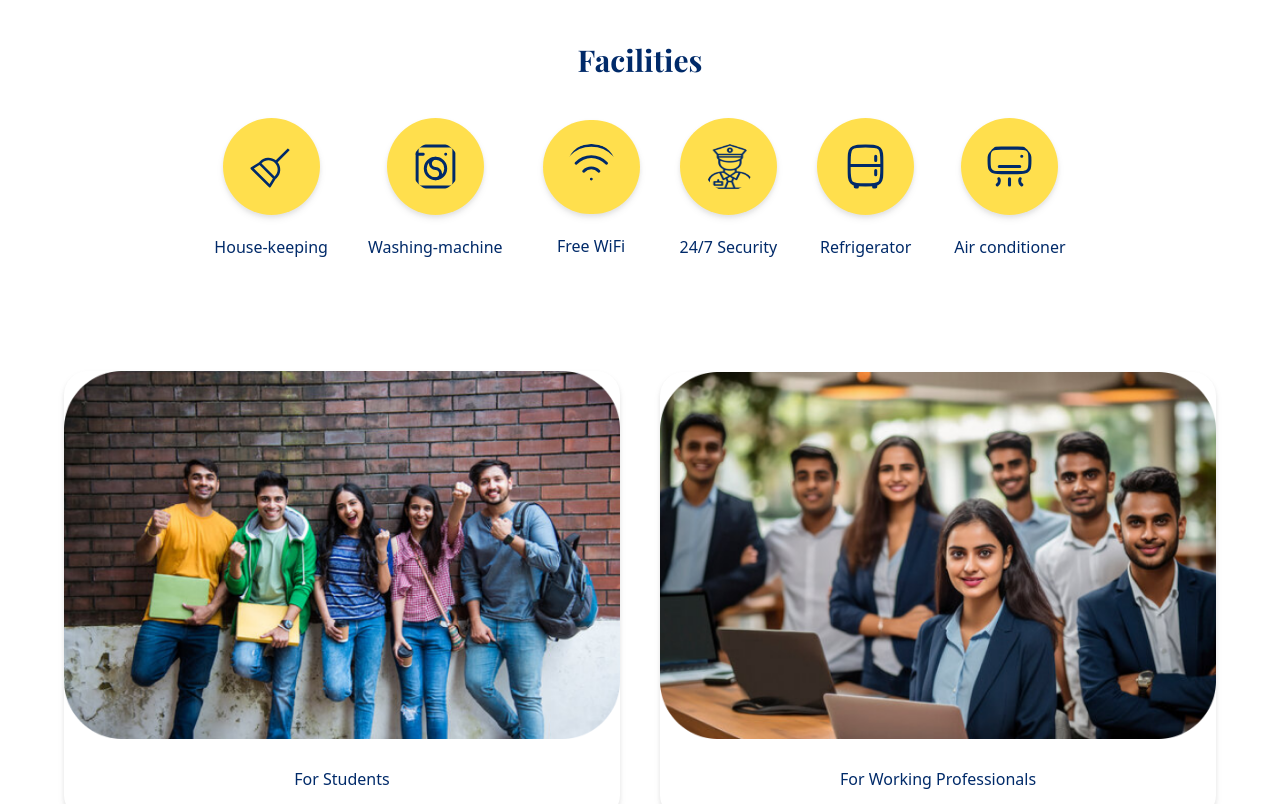
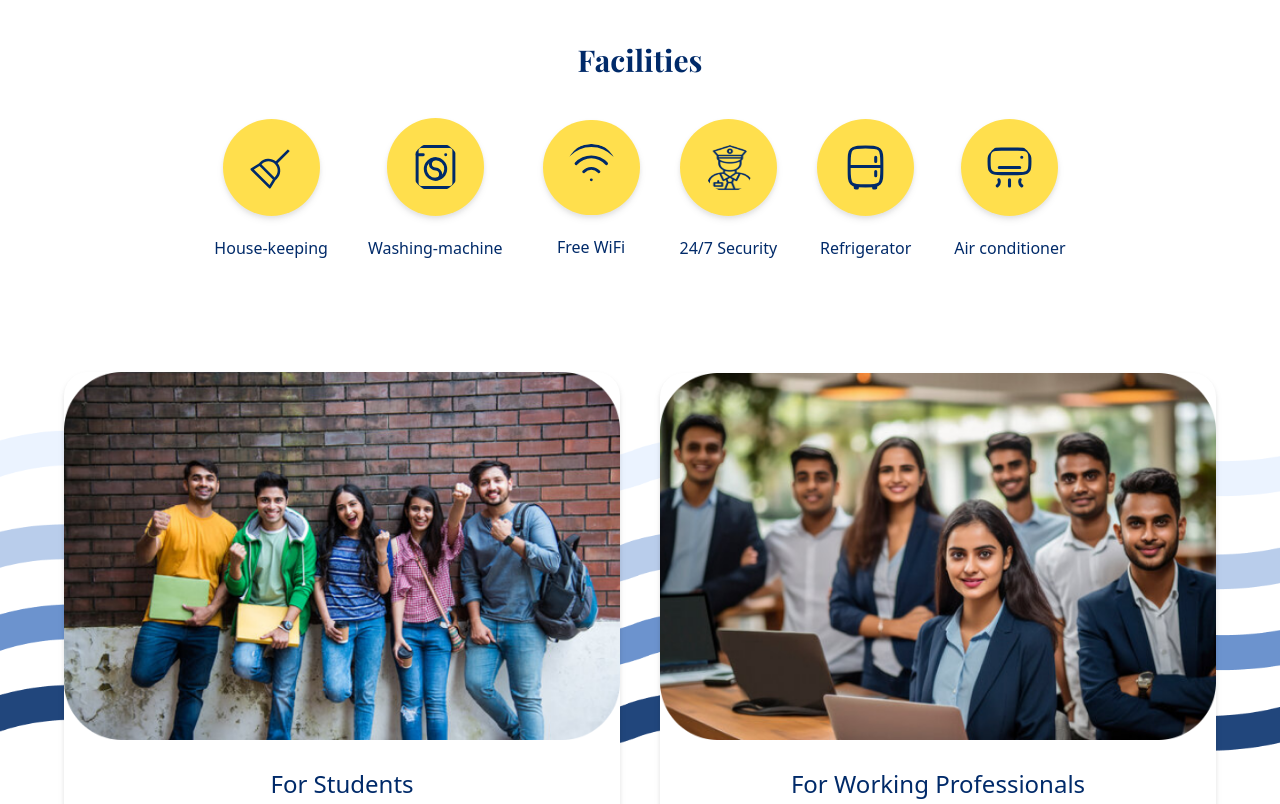
Before and after one commit to vedantnaik1008/influcon-digitals-assignment-vedant-naik, a React (Vite) app: page / in a window 1280 px wide. Shown: the part 960-1764 px from the top of the page. Built offline with nearby package versions, Linux system fonts and the light colour scheme; a web font is replaced by a local one.

Commit message:
adjusted few things like fonts and image size

```diff
--- a/src/components/Facilities.jsx
+++ b/src/components/Facilities.jsx
@@ -4,11 +4,17 @@ import lYellow from '../../public/image/LYellow.png';
 import yellowBg from '../../public/image/yellowBg.png';
 import gallery from '../../public/image/gallery.png';
 import lBlue from '../../public/image/lBlue.png';
+import blue_wave from '../../public/image/blue-waves.png';
 import workingProfessionals from '../../public/image/workingProfessionals.png';
 
 const Facilities = () => {
     return (
-        <section className='py-20'>
+        <section className='py-20  md:relative'>
+            <img
+                src={blue_wave}
+                alt='blue-waves'
+                className='hidden md:block md:absolute md:top-[40%] mdd:top-[32%] xxl:top-[29%]  md:left-0 md:z-10'
+            />
             <div className='w-[90%] mx-auto'>
                 <h2 className='text-[#002a69] text-center font-playfair font-bold text-3xl py-10'>
                     Facilities
@@ -24,7 +30,7 @@ const Facilities = () => {
                                 width={item.w}
                                 loading='lazy'
                                 alt={item.title}
-                                className='bg-[#FFDF4D] rounded-full mb-5 drop-shadow-md p-6 object-cover'
+                                className='bg-[#FFDF4D] rounded-full mb-5 drop-shadow-md p-6'
                             />
                             <h3 className='text-[#002a69] text-center'>
                                 {item.title}
@@ -33,25 +39,25 @@ const Facilities = () => {
                     ))}
                 </div>
                 <div className='py-28 flex flex-col justify-center items-center gap-10 md:flex-row md:justify-between'>
-                    <div className='bg-white drop-shadow-md rounded-3xl'>
+                    <div className='bg-white drop-shadow-md rounded-3xl md:relative md:z-20'>
                         <img
                             src={Students}
                             alt='students'
                             width={600}
                             height={600}
                         />
-                        <h3 className='py-7 text-center text-[#002a69] font-medium'>
+                        <h3 className='py-7 text-center text-[#002a69] text-2xl font-medium'>
                             For Students
                         </h3>
                     </div>
-                    <div className='bg-white drop-shadow-md rounded-3xl'>
+                    <div className='bg-white drop-shadow-md rounded-3xl md:relative md:z-20'>
                         <img
                             src={workingProfessionals}
                             alt='working professionals'
                             width={600}
                             height={600}
                         />
-                        <h3 className='py-7 text-center text-[#002a69] font-medium'>
+                        <h3 className='py-7 text-center text-[#002a69] text-2xl font-medium'>
                             For Working Professionals
                         </h3>
                     </div>
--- a/src/components/Hero.jsx
+++ b/src/components/Hero.jsx
@@ -15,7 +15,7 @@ const Hero = () => {
                       Discover the Best Student and Working Professionals
                       Accommodation with Comfort, Community, and Convenience.
                   </p>
-                  <button className='mt-4 px-6 py-2 bg-[#FFDF4D] font-medium text-[#002a69] rounded-xl'>
+                  <button className='mt-4 px-6 py-2 bg-[#FFDF4D] text-[#002a69] rounded-xl'>
                       <Link to={'/contact-us'}>Find my CoTel</Link>
                   </button>
               </div>
--- a/tailwind.config.js
+++ b/tailwind.config.js
@@ -5,7 +5,7 @@ export default {
         extend: {
             backgroundImage: {
                 hero_wave: "url('/image/hero-wave.png')",
-            },
+            }
         },
         fontFamily: {
             playfair: ['Playfair Display', 'serif']
@@ -13,6 +13,7 @@ export default {
         screens: {
             sm: '320px',
             md: '768px',
+            mdd: '923px',
             lg: '992px',
             llg: '1150px',
             xl: '1280px',
```
Also changed, not shown: public/image/blue-waves.png (added), public/svg/washing-machine.svg, src/components/Header.jsx (line endings or trailing spaces).
